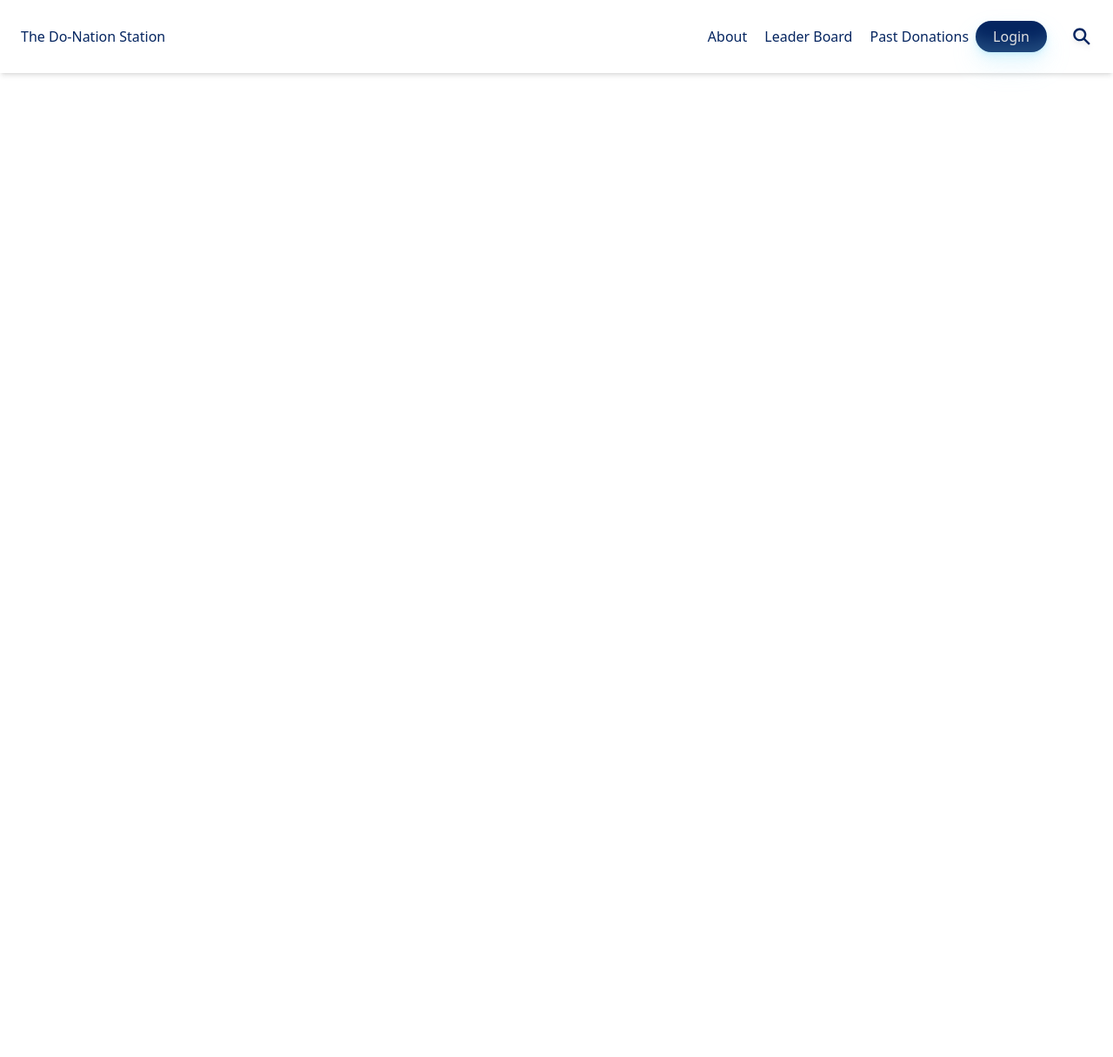
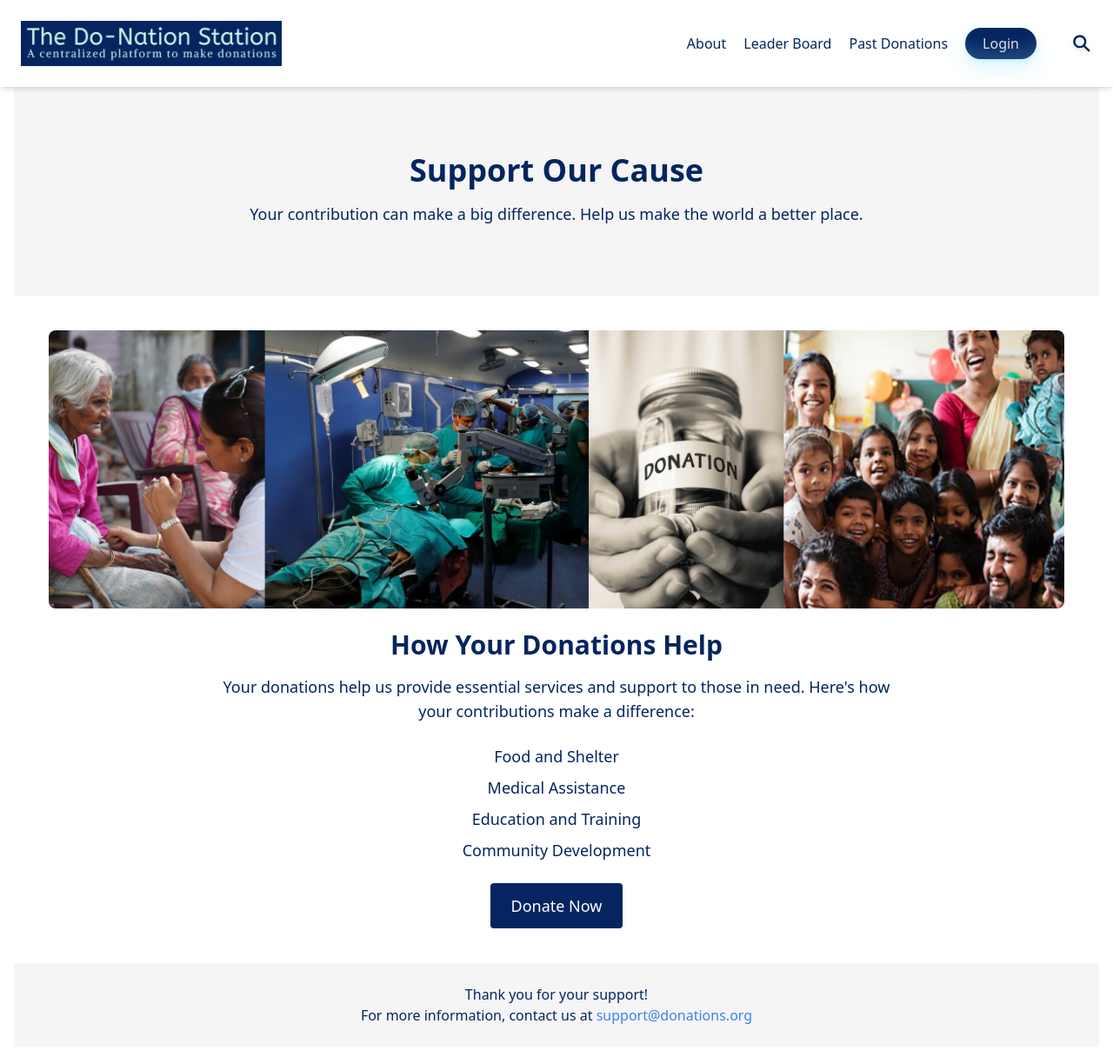
Before and after one commit to ShaliniSJ/The-Do-Nation-Station, a Next.js app: page / in a window 1280 px wide. Shown: the top 1216 px of the page at 87% size. Before the commit the page ends 800 px from the top, so only its background shows below. Built offline with nearby package versions, Linux system fonts and the light colour scheme.

Commit message:
[arun pranav] making a rough landing page

```diff
--- /dev/null
+++ b/src/components/HomeWithLogin.jsx
@@ -0,0 +1,13 @@
+import React from 'react';
+
+const HomeWithLogin = () => {
+  return (
+    <div className="mt-20 p-4">
+      <h1 className="text-4xl font-bold mb-4 text-blue-500">Welcome Back!</h1>
+      <p className="text-lg text-blue-500">Thank you for your continued support. Explore your dashboard to see recent activity and manage your donations.</p>
+      {/* Add additional content and functionality here */}
+    </div>
+  );
+}
+
+export default HomeWithLogin;
--- /dev/null
+++ b/src/components/HomeWithOutLogin.jsx
@@ -0,0 +1,45 @@
+import React from 'react';
+import Image from 'next/image';
+import donationImage from '../assets/donation-image.jpg';
+
+const HomeWithOutLogin = () => {
+  return (
+    <div className="mt-20 p-4">
+      <header className="bg-gray-100 text-center p-20">
+        <h1 className="text-4xl font-bold mb-4 text-blue">Support Our Cause</h1>
+        <p className="text-lg text-blue">Your contribution can make a big difference. Help us make the world a better place.</p>
+      </header>
+
+      <section className="flex flex-col items-center p-10 bg-white">
+        <div className="relative w-full h-80 mb-6">
+          <Image
+            src={donationImage} // Replace with your image path
+            alt="Donation"
+            layout="fill"
+            objectFit="cover"
+            className="rounded-lg"
+          />
+        </div>
+
+        <div className="max-w-3xl text-center">
+          <h2 className="text-3xl font-semibold mb-4">How Your Donations Help</h2>
+          <p className="text-lg mb-6">Your donations help us provide essential services and support to those in need. Here's how your contributions make a difference:</p>
+          <ul className="list-none mb-6">
+            <li className="text-lg mb-2">Food and Shelter</li>
+            <li className="text-lg mb-2">Medical Assistance</li>
+            <li className="text-lg mb-2">Education and Training</li>
+            <li className="text-lg mb-2">Community Development</li>
+          </ul>
+          <button className="bg-blue text-white rounded py-3 px-6 text-lg font-medium hover:bg-blue-600">Donate Now</button>
+        </div>
+      </section>
+
+      <footer className="bg-gray-100 text-center p-6 mt-auto">
+        <p>Thank you for your support!</p>
+        <p>For more information, contact us at <a href="mailto:support@donations.org" className="text-blue-500 hover:underline">support@donations.org</a></p>
+      </footer>
+    </div>
+  );
+}
+
+export default HomeWithOutLogin;
--- a/src/components/Navbar.jsx
+++ b/src/components/Navbar.jsx
@@ -1,17 +1,22 @@
 import React from 'react';
 import { IoSearchSharp } from 'react-icons/io5';
-
+import Image from 'next/image';
+import BlueLogo from '../assets/blue-image-logo.png';
 
 const Navbar = () => {
   return (
     <nav className="fixed top-0 left-0 w-full p-4 md:p-6 flex items-center transition ease-out backdrop-blur-sm bg-primary text-text-light shadow-md">
-      <a href="#">The Do-Nation Station</a>
+      <a href="#">
+      <Image
+      src={BlueLogo}
+      alt="The Do-Nation Station" width={300}/>
+      </a>
       <ul className="list-none ml-auto hidden md:flex">
         <li className="ml-5"><a href="#" className="hover:underline focus:underline">About</a></li>
         <li className="ml-5"><a href="#" className="hover:underline focus:underline">Leader Board</a></li>
         <li className="ml-5"><a href="#" className="hover:underline focus:underline">Past Donations</a></li>
       </ul>
-      <div className='mx-2'>
+      <div className='mx-5'>
         <button className="bg-blue rounded-full
           shadow-[rgba(144,223,245,.2)0-25px_18px_-14px_inset,rgba(144,223,245,.15)_0_1px_2px,rgba(144,223,245,.15)_0_2px_4px,rgba(144,223,245,.15)_0_4px_8px,rgba(144,223,245,.15)_0_8px_16px,rgba(144,223,245,.15)_0_16px_32px]
           text-gray-200 cursor-pointer
--- a/src/pages/index.jsx
+++ b/src/pages/index.jsx
@@ -1,9 +1,15 @@
-import Image from "next/image";
-import Navbar from "../components/Navbar";
+import React, { useState } from 'react';
+import Navbar from '../components/Navbar';
+import HomeWithLogin from '../components/HomeWithLogin';
+import HomeWithOutLogin from '../components/HomeWithOutLogin';
 
 export default function Home() {
+  const [showAfterLogin, setShowAfterLogin] = useState(false);
+
   return (
-    <Navbar/>
-
+    <div>
+      <Navbar />
+      {showAfterLogin ? <HomeWithLogin /> : <HomeWithOutLogin />}
+    </div>
   );
 }
```
Also changed, not shown: src/assets/blue-image-logo.png (added), src/assets/donation-image.jpg (added).
